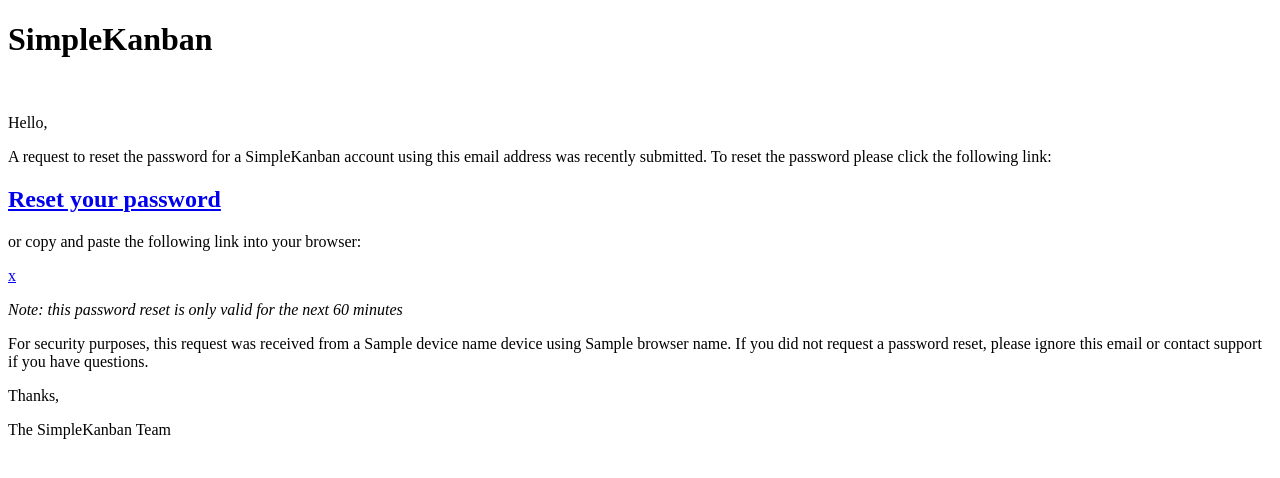
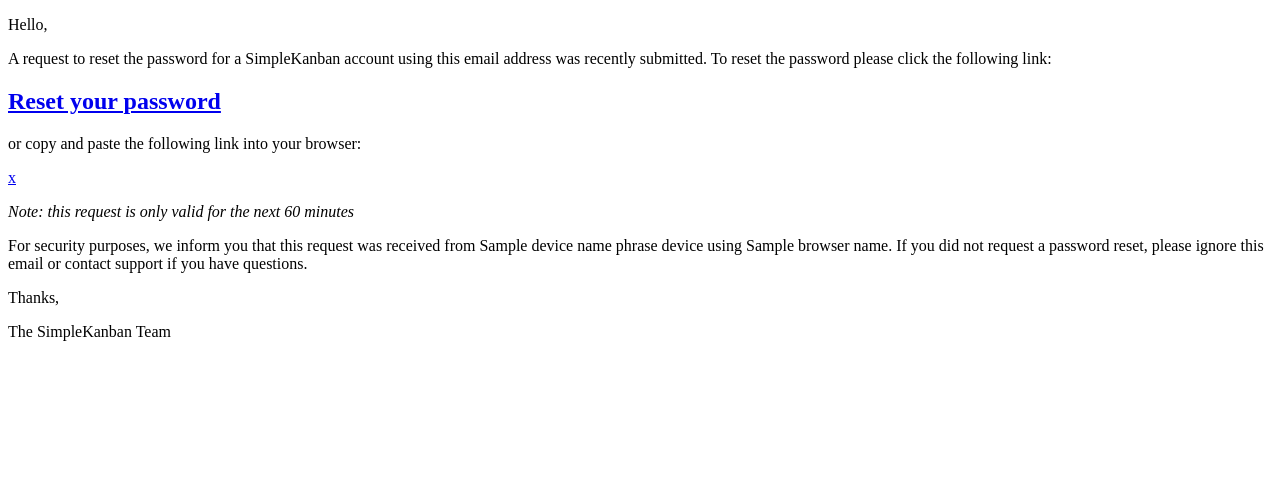
Before and after one commit to liobrdev/simplekanban, a Python web app: template api/templates/email_reset_password.html in a window 1280 px wide. Shown: the top 478 px of the page. Run offline with Jinja, Linux system fonts and the light colour scheme; the template is opened without the code that fills it: most values are stand-ins (such as "Sample title", 1, 10 or a date in 2020).

Commit message:
Improves reset password email template.

```diff
--- a/api/authentication/tests.py
+++ b/api/authentication/tests.py
@@ -16,7 +16,6 @@ from authentication.invalid_login import InvalidLoginCache
 from authentication.models import ResetPasswordToken
 from authentication.utils import AuthCommands
 from custom_db_logger.models import StatusLog
-from custom_db_logger.serializers import StatusLogSerializer
 from custom_db_logger.utils import LogLevels
 from utils.testing import test_user_1, test_user_2, create_user, log_msg_regex
 
@@ -362,6 +361,9 @@ class AuthenticationTest(APITestCase):
         self.assertEqual(
             mail.outbox[0].subject, 'Reset password for SimpleKanban account')
         self.assertEqual(mail.outbox[0].to, [user.email])
+        print('\n')
+        print(mail.outbox[0].body)
+        print('\n')
         protocol = 'http'
         if not settings.DEBUG:
             protocol += 's'
--- a/api/requirements.txt
+++ b/api/requirements.txt
@@ -4,6 +4,7 @@ async-timeout==4.0.1
 attrs==21.2.0
 autobahn==21.2.1
 Automat==20.2.0
+beautifulsoup4==4.10.0
 certifi==2021.10.8
 cffi==1.15.0
 channels==3.0.4
--- a/api/templates/email_reset_password.html
+++ b/api/templates/email_reset_password.html
@@ -2,9 +2,7 @@
 <html>
     <head></head>
     <body>
-        <h1>SimpleKanban</h1>
-        <br/>
-        <p>Hello,</h4>
+        <p>Hello,</p>
         <p>
             A request to reset the password for a SimpleKanban account
             using this email address was recently submitted.
@@ -13,11 +11,11 @@
         <h2><a href='{{ link_reset_password }}'>Reset your password</a></h2>
         <p>or copy and paste the following link into your browser:
         <p><a href='{{ link_reset_password }}'>{{ link_reset_password }}</a></p>
-        <i>Note: this password reset is only valid for the next 60 minutes</i>
+        <i>Note: this request is only valid for the next 60 minutes</i>
         <br/>
         <p>
-            For security purposes, this request was received from a
-            {{ device_name }} device using {{ browser_name }}. If you did not
+            For security purposes, we inform you that this request was received from
+            {{ device_name_phrase }} device using {{ browser_name }}. If you did not
             request a password reset, please ignore this email or
             contact support if you have questions.
         </p>
--- a/frontend/components/ForgotPasswordForm.tsx
+++ b/frontend/components/ForgotPasswordForm.tsx
@@ -56,7 +56,6 @@ export default function ForgotPasswordForm() {
             className='ForgotPasswordForm-input'
             label='Enter your account email'
             name='email'
-            value={form.email}
             type='text'
             disabled={isRequesting || didSend}
             minLength={1}
```
Also changed, not shown: api/authentication/reset_password.py (+9 -1 lines).
